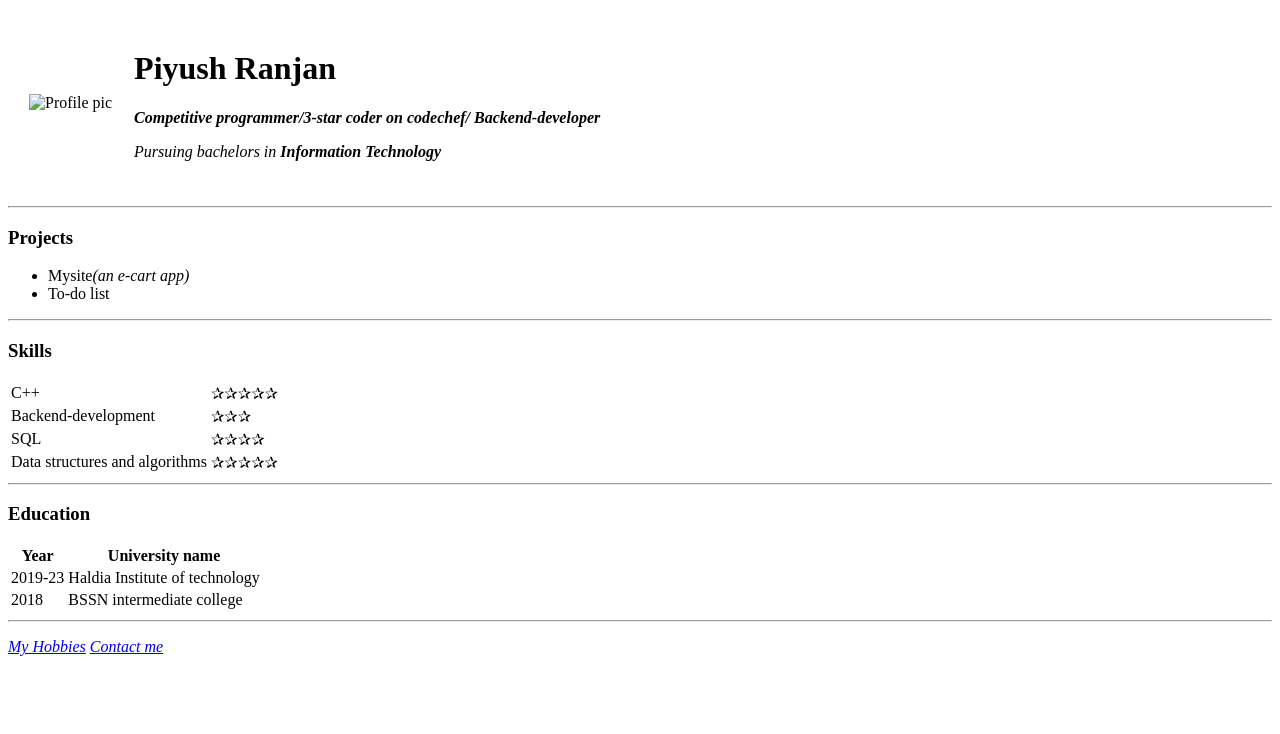
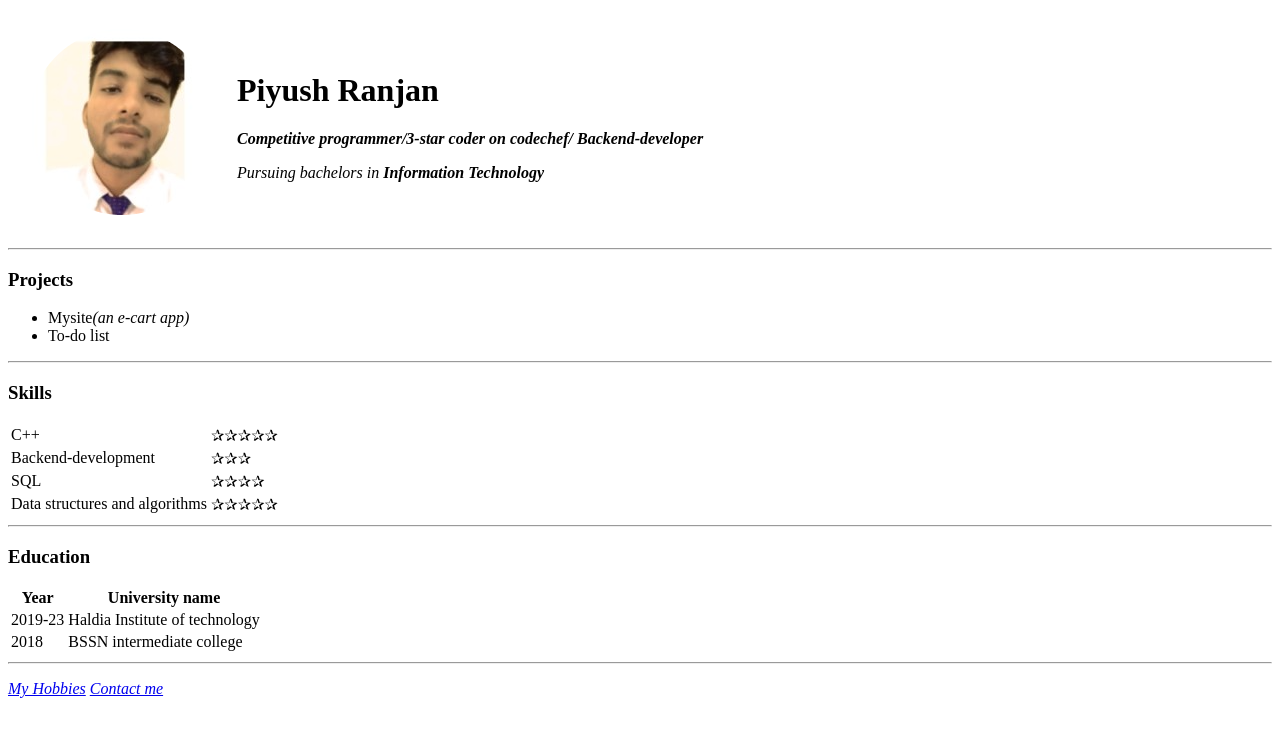
Before and after one commit to piyushranjan001/CV, a plain HTML site: page index.html in a window 1280 px wide. Drawn offline with Linux system fonts and the light colour scheme.

Commit message:
Update index.html

```diff
--- a/index.html
+++ b/index.html
@@ -7,7 +7,7 @@
 <body>
     <table  cellspacing="20">
         <tr>
-            <td>  <img src="images/piyush-modified.png" alt="Profile pic"></td>
+            <td>  <img src="piyush-modified.png" alt="Profile pic"></td>
             <td>
                 <h1>Piyush Ranjan</h1>
                 <p><em><strong> Competitive programmer/3-star coder on codechef/ Backend-developer</strong></em></p>
```
